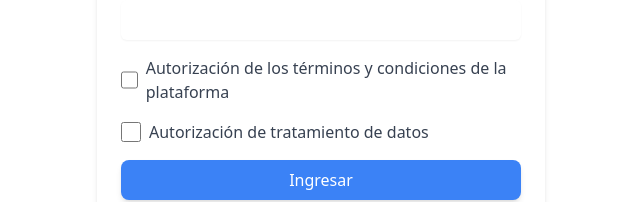
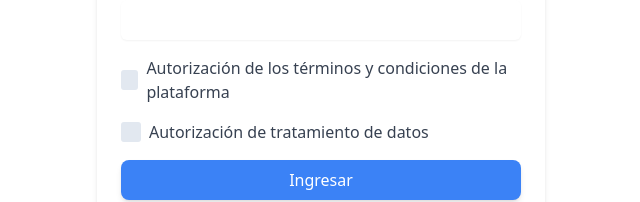
Before and after one commit to sahinmeric/register_page, an Angular app in the folder front-end/: page /register in a window 1280 px wide. Shown: the part 520-722 px from the top of the page, without its empty margins (319-959 px from the left). Built offline with nearby package versions, Linux system fonts and the light colour scheme.

Commit message:
checkbox styles added

```diff
--- a/front-end/src/styles.css
+++ b/front-end/src/styles.css
@@ -2,3 +2,35 @@
 @tailwind base;
 @tailwind components;
 @tailwind utilities;
+
+/* Style for the checkbox */
+input[type="checkbox"] {
+  appearance: none;
+  -webkit-appearance: none;
+  -moz-appearance: none;
+  width: 20px;
+  height: 20px;
+  background-color: #e2e8f0;
+  border-radius: 3px;
+  border: 2px solid #e2e8f0;
+  cursor: pointer;
+  transition: background-color 0.3s, border-color 0.3s;
+  position: relative;
+}
+
+/* Style for checked state */
+input[type="checkbox"]:checked {
+  background-color: #00dec1;
+  border-color: #00dec1;
+}
+
+/* Style for the checkmark */
+input[type="checkbox"]:checked::before {
+  content: "✓";
+  color: white;
+  position: absolute;
+  top: 50%;
+  left: 50%;
+  transform: translate(-50%, -50%);
+  font-size: 14px;
+}
```
